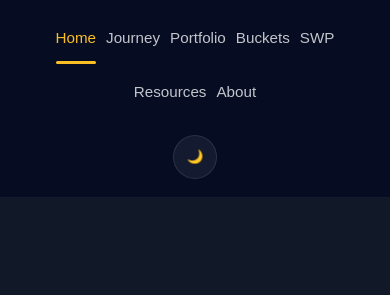
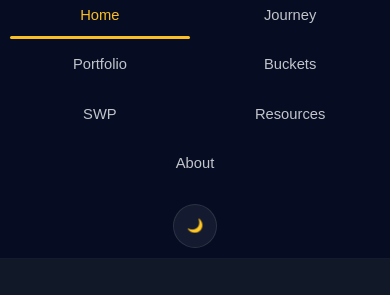
Before and after one commit to AjisCode/FI-Journey, a plain HTML site: page index.html in a window 390 px wide. Shown: the part 62-357 px from the top of the page. Drawn offline with Linux system fonts and the light colour scheme.

Commit message:
navbar styele.css updated for tight spaciing on mobile.

```diff
--- a/css/style.css
+++ b/css/style.css
@@ -108,20 +108,58 @@ body {
 }
 
 @media (max-width: 900px) {
+  .navbar {
+    padding: 12px 0;
+  }
+
   .nav-inner {
     flex-direction: column;
     align-items: stretch;
   }
 
+  .site-brand {
+    font-size: 1rem;
+  }
+
   .nav-links {
     justify-content: center;
-    gap: 14px;
-    margin: 12px 0 0;
+    gap: 12px;
+    margin: 10px 0 0;
+  }
+
+  .nav-links a {
+    padding: 8px 6px;
+    font-size: 0.92rem;
   }
 
   .nav-action {
     margin-left: 0;
     align-self: center;
+    margin-top: 10px;
+  }
+}
+
+@media (max-width: 640px) {
+  .navbar {
+    padding: 10px 0;
+  }
+
+  .container {
+    width: 95%;
+  }
+
+  .nav-links {
+    gap: 10px;
+  }
+
+  .nav-links a {
+    flex: 1 1 45%;
+    text-align: center;
+    padding: 8px 10px;
+  }
+
+  .nav-inner {
+    gap: 10px;
   }
 }
 
```
